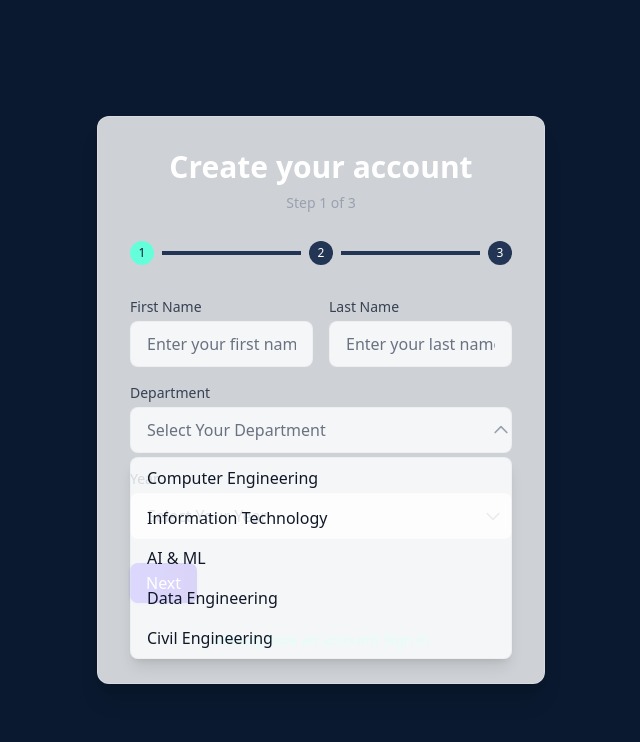
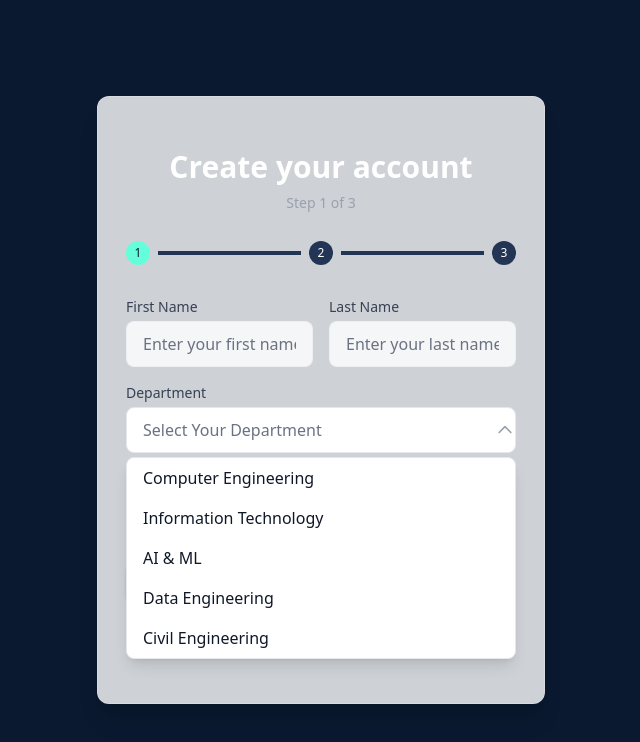
Before and after one commit to Abhi-engg/Class-Time-table, a React (Vite) app in the folder Timetable/: page /register in a window 1280 px wide. Both pictures are taken after a click on the button "Select Your Department". Shown: the top 742 px of the page, without its empty margins (319-959 px from the left). Built offline with nearby package versions, Linux system fonts and the light colour scheme.

Commit message:
little...

```diff
--- a/Timetable/src/components/common/Card.jsx
+++ b/Timetable/src/components/common/Card.jsx
@@ -47,7 +47,7 @@ Card.Header = ({ children, className = '' }) => (
 );
 
 Card.Body = ({ children, className = '' }) => (
-  <div className={`px-6 py-4 ${className}`}>
+  <div className={`px-8 py-4 ${className}`}>
     {children}
   </div>
 );
--- a/Timetable/src/components/common/Select.jsx
+++ b/Timetable/src/components/common/Select.jsx
@@ -98,8 +98,8 @@ const Select = ({
           relative w-full rounded-lg
           px-4 py-2.5
           text-left
-          bg-white/80 dark:bg-gray-800/80
-          border border-gray-200/50 dark:border-gray-700/50
+          bg-white dark:bg-gray-800
+          border border-gray-200 dark:border-gray-700
           transition-all duration-200
           ${disabled ? 'opacity-60 cursor-not-allowed' : 'cursor-pointer hover:border-indigo-500 dark:hover:border-indigo-400'}
           ${error ? 'border-red-500 dark:border-red-400' : ''}
@@ -132,8 +132,8 @@ const Select = ({
             initial="hidden"
             animate="visible"
             exit="exit"
-            className="absolute z-50 w-full mt-1 bg-white/80 dark:bg-gray-800/80 rounded-lg shadow-lg
-                     border border-gray-200/50 dark:border-gray-700/50"
+            className="absolute z-50 w-full mt-1 bg-white dark:bg-gray-800 rounded-lg shadow-lg
+                     border border-gray-200 dark:border-gray-700"
           >
             <motion.div
               className="max-h-60 overflow-auto scrollbar-thin scrollbar-thumb-gray-300 dark:scrollbar-thumb-gray-600"
@@ -155,8 +155,8 @@ const Select = ({
                     px-4 py-2 cursor-pointer
                     transition-colors duration-150
                     ${value === option.value
-                      ? 'bg-indigo-50/50 dark:bg-indigo-900/30 text-indigo-600 dark:text-indigo-400'
-                      : 'text-gray-900 dark:text-white hover:bg-gray-100/50 dark:hover:bg-gray-700/50'
+                      ? 'bg-indigo-50 dark:bg-indigo-900/30 text-indigo-600 dark:text-indigo-400'
+                      : 'text-gray-900 dark:text-white hover:bg-gray-100 dark:hover:bg-gray-700'
                     }
                   `}
                 >
--- a/Timetable/src/components/layout/Navbar.jsx
+++ b/Timetable/src/components/layout/Navbar.jsx
@@ -171,8 +171,8 @@ const Navbar = () => {
                     animate="visible"
                     exit="exit"
                     className="dropdown-content absolute right-0 mt-2 w-48 rounded-lg shadow-lg
-                             bg-white/80 dark:bg-gray-800/80 backdrop-blur-md
-                             border border-gray-200/50 dark:border-gray-700/50"
+                             bg-white dark:bg-gray-800
+                             border border-gray-200 dark:border-gray-700"
                   >
                     <div className="py-1">
                       {resourceItems.map((item) => (
@@ -238,11 +238,11 @@ const Navbar = () => {
                     animate="visible"
                     exit="exit"
                     className="dropdown-content absolute right-0 mt-2 w-80 rounded-lg shadow-lg
-                             bg-white/80 dark:bg-gray-800/80 backdrop-blur-md
-                             border border-gray-200/50 dark:border-gray-700/50"
+                             bg-white dark:bg-gray-800
+                             border border-gray-200 dark:border-gray-700"
                   >
                     {/* User Header Info */}
-                    <div className="p-4 border-b border-gray-200/50 dark:border-gray-700/50">
+                    <div className="p-4 border-b border-gray-200 dark:border-gray-700">
                       <div className="flex items-center space-x-4">
                         <div className="relative">
                           <div className="w-16 h-16 rounded-full bg-indigo-100 dark:bg-indigo-900 flex items-center justify-center overflow-hidden">
--- a/Timetable/src/pages/auth/Register.jsx
+++ b/Timetable/src/pages/auth/Register.jsx
@@ -276,7 +276,7 @@ const Register = () => {
                 const value = e.target.value.toUpperCase();
                 setFormData(prev => ({ ...prev, rollNumber: value }));
               }}
-              placeholder="Enter your roll number (e.g., 21CO123)"
+              placeholder="Enter your roll number (e.g., 101)"
               className="bg-[#0A192F] border-[#233554] text-white"
             />
             <div className="space-y-2">
@@ -354,7 +354,7 @@ const Register = () => {
         animate={{ opacity: 1, y: 0 }}
         className="max-w-md w-full"
       >
-        <Card className="space-y-6 p-8 bg-[#112240] border border-[#233554] shadow-xl">
+        <Card className="space-y-6 p-7 py-13 bg-[#112240] border border-[#233554] shadow-xl">
           <div className="text-center">
             <h2 className="text-3xl font-extrabold text-white">
               Create your account
```
